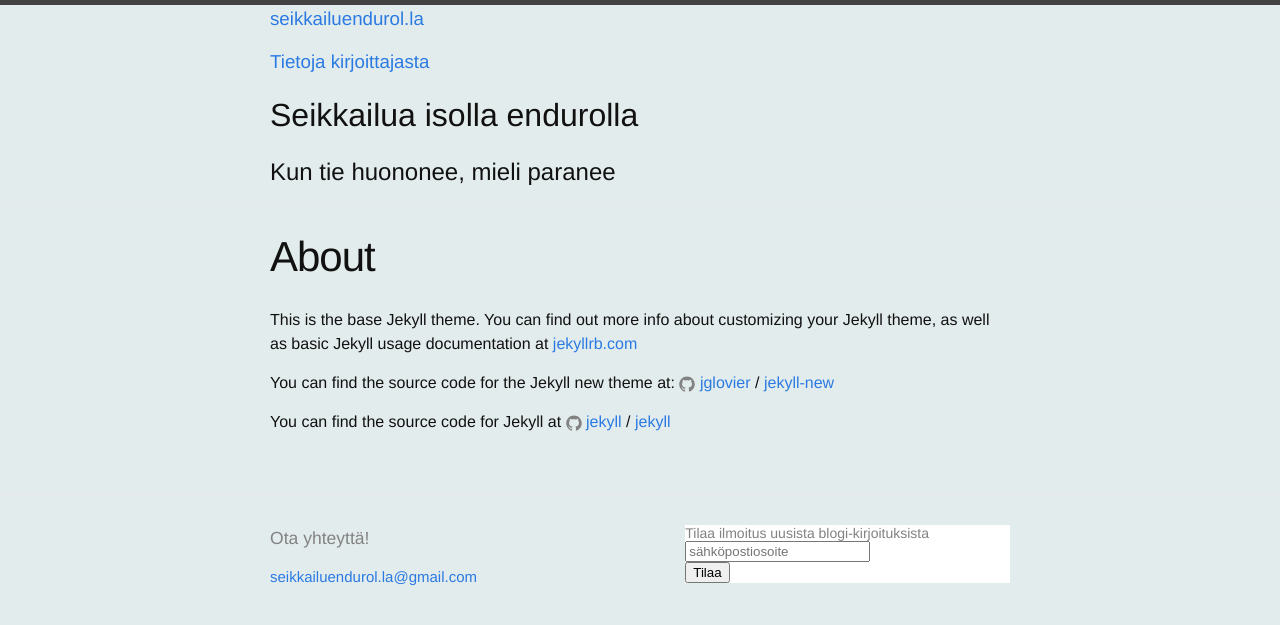
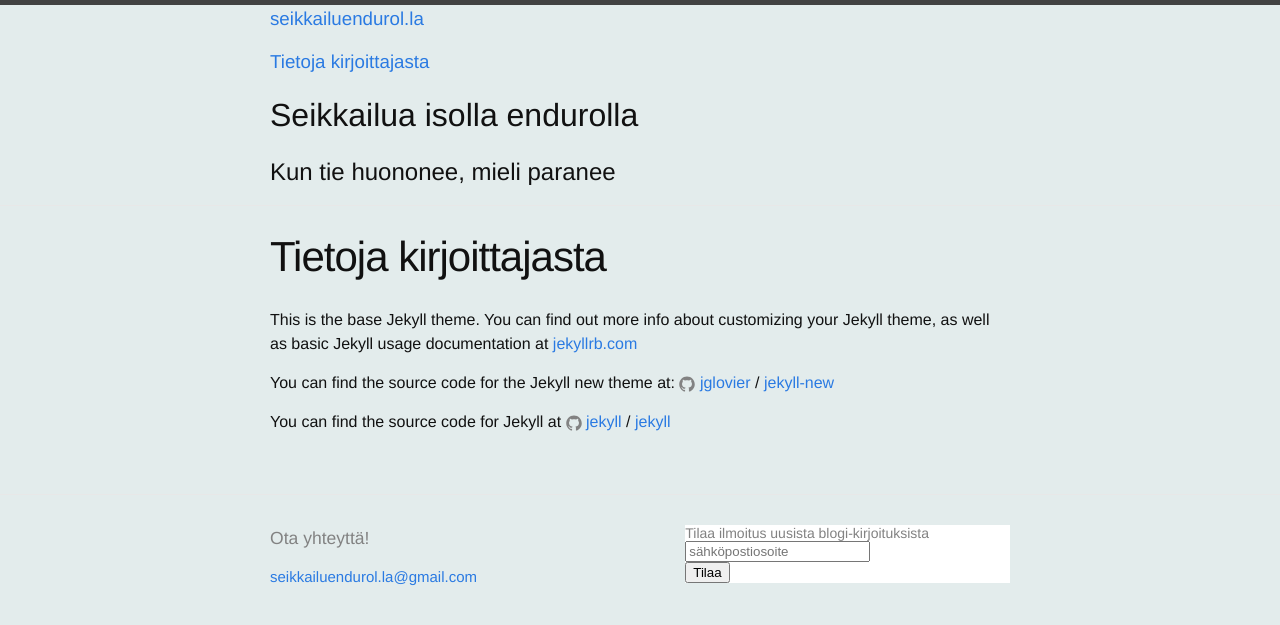
Before and after one commit to seikkailuendurolla/seikkailuendurolla.github.io, a Jekyll site: the page built from about.md, in a window 1280 px wide. Shown: the top 625 px of the page. Built offline with Jekyll 4.4.1, drawn with Linux system fonts in a browser that asks for light colours; some web fonts are replaced; comment, search, counter and statistics services are not loaded.

Commit message:
About sivun otsikko

```diff
--- a/about.md
+++ b/about.md
@@ -1,6 +1,6 @@
 ---
 layout: page
-title: About
+title: Tietoja kirjoittajasta
 permalink: /about/
 ---
 
```
